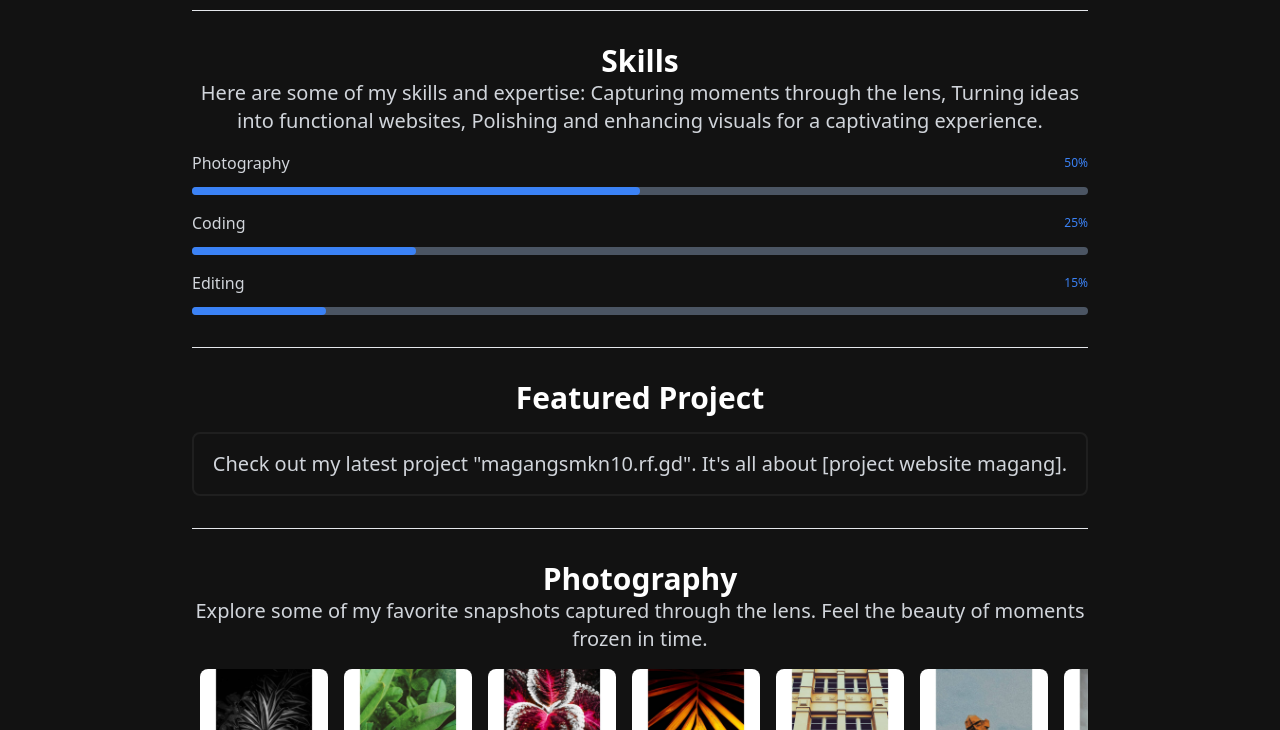
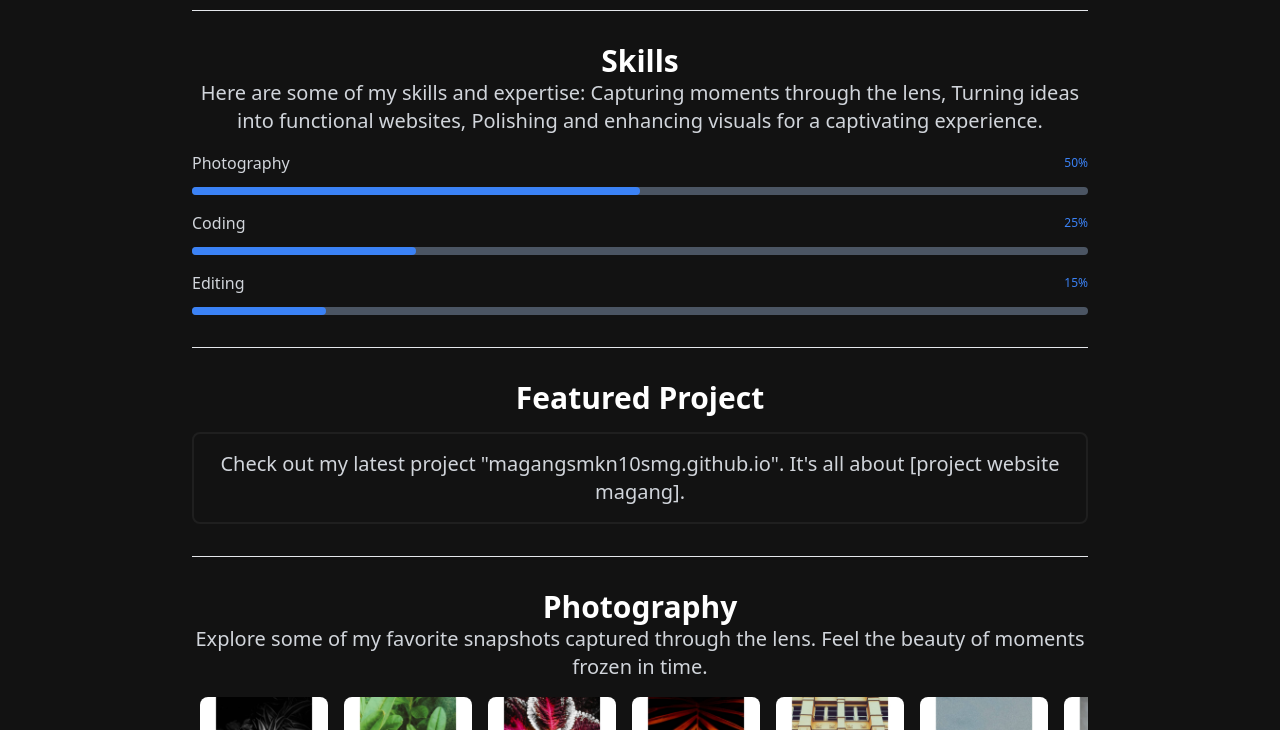
Before and after one commit to magangsmkn10smg/fahrulatri.github.io, a plain HTML site: page index.html in a window 1280 px wide. Shown: the part 370-1100 px from the top of the page. Drawn offline with nearby package versions, Linux system fonts and the light colour scheme.

Commit message:
Update index.html

```diff
--- a/index.html
+++ b/index.html
@@ -141,10 +141,10 @@
             <div class="border-t my-8"></div>
             <div class="feature-container">
                 <h2 class="text-xl font-semibold lg:text-2xl xl:text-3xl">Featured Project</h2>
-                <a href="http://magangsmkn10.rf.gd/coba3.html#" target="_blank" class="block hover:border-blue-500 hover:border-b-2 hover:border-solid">
+                <a href="http://magangsmkn10smg.github.io" target="_blank" class="block hover:border-blue-500 hover:border-b-2 hover:border-solid">
                     <div class="feature-description">
                         <p class="lg:text-lg xl:text-xl text-gray-300">
-                            Check out my latest project "magangsmkn10.rf.gd". It's all about [project website magang].
+                            Check out my latest project "magangsmkn10smg.github.io". It's all about [project website magang].
                         </p>
                     </div>
                 </a>
```
